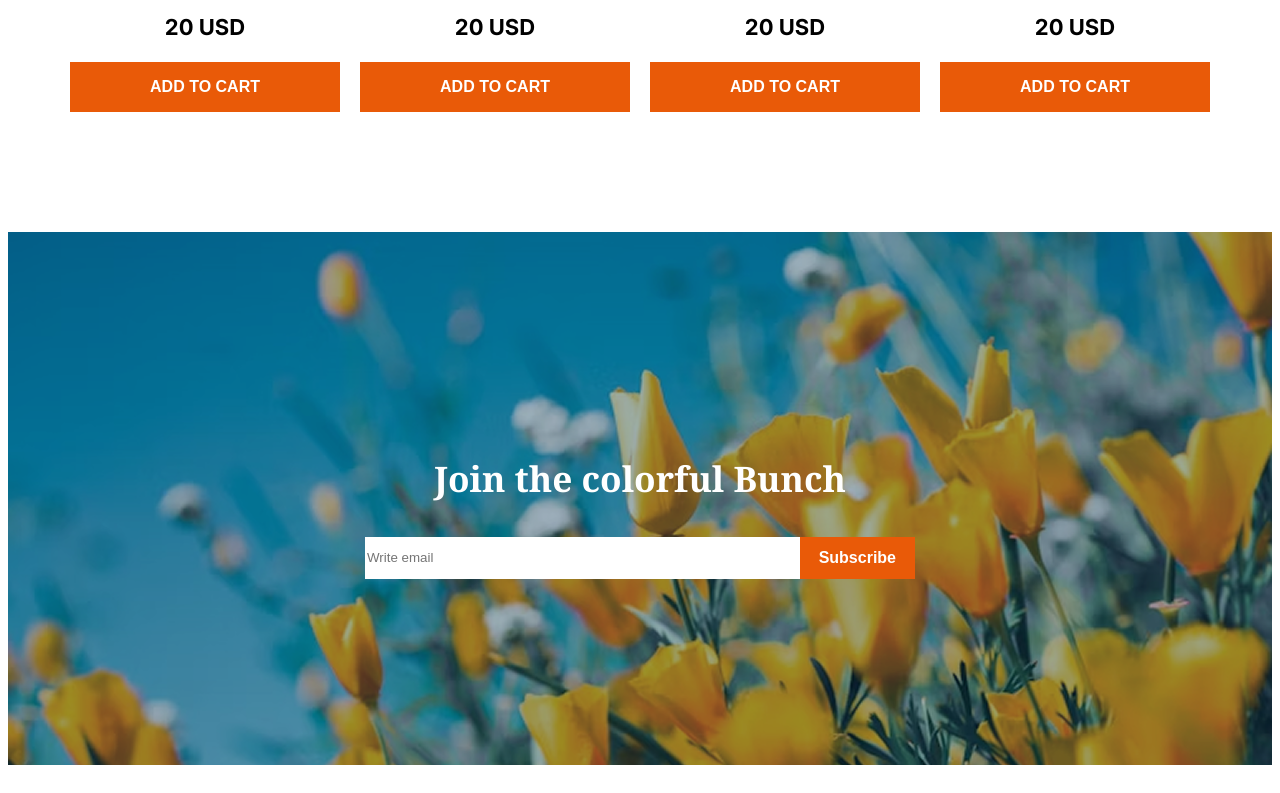
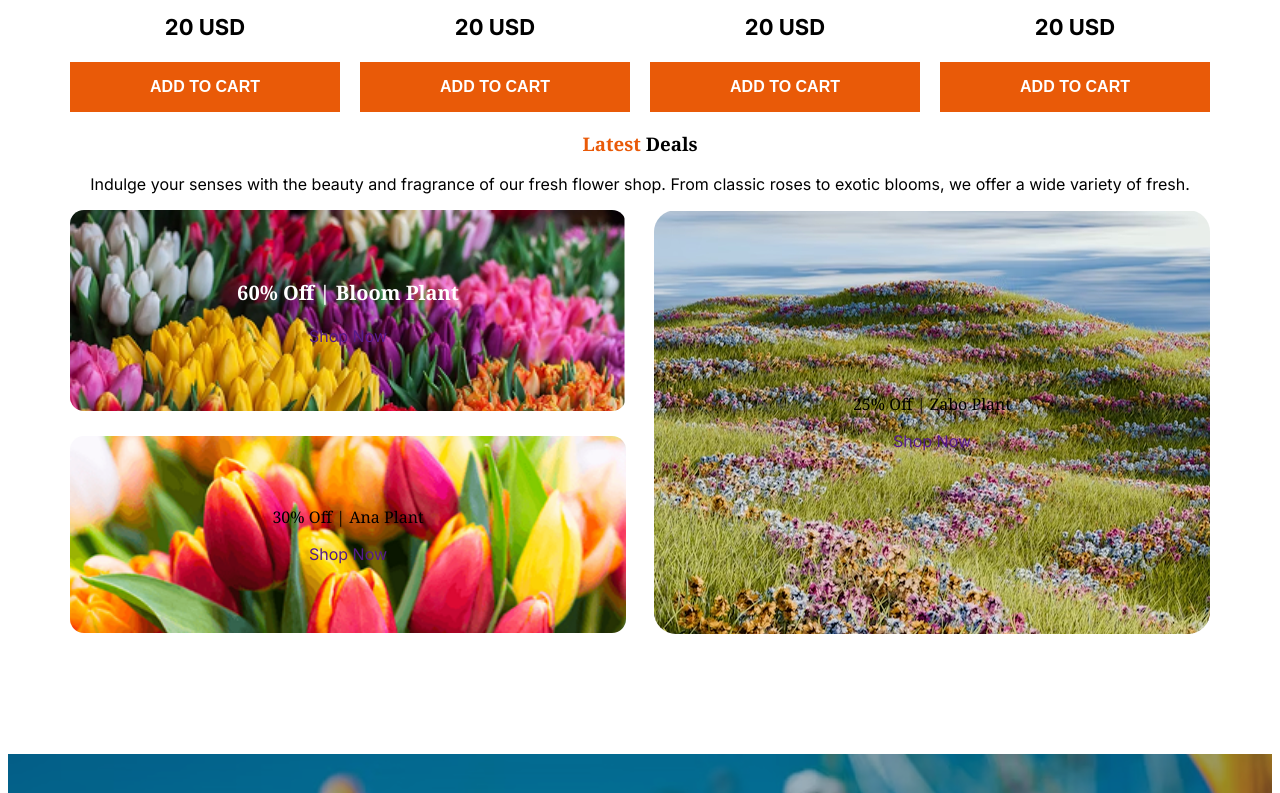
Before and after one commit to didarulshahriar37/Flower-Shop, a plain HTML site: page index.html in a window 1280 px wide. Shown: the part 1860-2653 px from the top of the page. Drawn offline with nearby package versions, Linux system fonts and the light colour scheme.

Commit message:
added deal section

```diff
--- a/index.html
+++ b/index.html
@@ -136,6 +136,35 @@
                 </div>
             </div>
         </section>
+        <section class="deals">
+            <div class="deals-title-discreption">
+                <h3 class="deal-title noto-serif-normal"><span class="span-color">Latest</span> Deals</h3>
+                <p class="deal-discreption">Indulge your senses with the beauty and fragrance of our fresh flower shop.
+                    From classic roses to exotic blooms, we offer a wide variety of fresh.</p>
+            </div>
+            <div class="deal-plant">
+                <div class="bloom-ana">
+                    <div class="bloom-plant">
+                        <div class="bloom-plant-shop">
+                            <p class="bloom-title noto-serif-normal">60% Off | Bloom Plant</p>
+                            <p class="bloom-shop"><a class="link-decoration" href="">Shop Now</a></p>
+                        </div>
+                    </div>
+                    <div class="ana-plant">
+                        <div class="ana-plant-shop">
+                            <p class="ana-title noto-serif-normal">30% Off | Ana Plant</p>
+                            <p class="ana-shop"><a class="link-decoration" href="">Shop Now</a></p>
+                        </div>
+                    </div>
+                </div>
+                <div class="zabo-plant">
+                    <div class="zabo-plant-shop">
+                        <p class="zabo-title noto-serif-normal">25% Off | Zabo Plant</p>
+                        <p class="zabo-shop"><a class="link-decoration" href="">Shop Now</a></p>
+                    </div>
+                </div>
+            </div>
+        </section>
         <section class="subscription">
             <div class="join">
                 <h3 class="subscription-title noto-serif-normal">Join the colorful Bunch</h3>
--- a/styles/styles.css
+++ b/styles/styles.css
@@ -139,6 +139,64 @@ a:hover{
     font-weight: 700;
     font-size: 1.375rem;
 }
+/* deals section styles */
+.deal-plant{
+    max-width: 1140px;
+    margin: 0 auto;
+    display: grid;
+    grid-template-columns: repeat(2, 1fr);
+    gap: 28px;
+
+}
+.bloom-plant{
+    background-image: url("../assets/deal-bloom.png");
+    background-size: cover;
+    background-repeat: no-repeat;
+    height: 201px;
+    border-radius: 14px;
+    display: flex;
+    flex-direction: column;
+    justify-content: center;
+    display: flex;
+    flex-direction: column;
+    margin-bottom: 25px;
+}
+.bloom-plant::before{
+    content: "";
+    position: absolute;
+    background-color: rgba(0, 0, 0, 0.4);
+    z-index: 1;
+    border-radius: 14px;
+}
+.bloom-plant-shop{
+    position: relative;
+    z-index: 2;
+}
+.bloom-title{
+    font-size: 1.25rem;
+    font-weight: 700;
+    color: white;
+}
+.ana-plant{
+    background-image: url("../assets/deal-ana.png");
+    background-size: cover;
+    background-repeat: no-repeat;
+    height: 197px;
+    border-radius: 14px;
+    display: flex;
+    flex-direction: column;
+    justify-content: center;
+}
+.zabo-plant{
+    background-image: url("../assets/deal-zabo.png");
+    background-size: cover;
+    background-repeat: no-repeat;
+    height: 423.12px;
+    border-radius: 22px;
+    display: flex;
+    flex-direction: column;
+    justify-content: center;
+}
 
 /* subscription section styles */
 .subscription{
```
